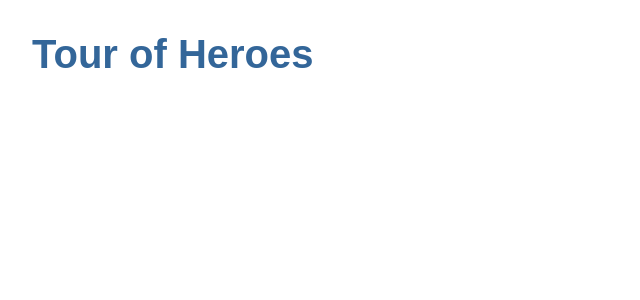
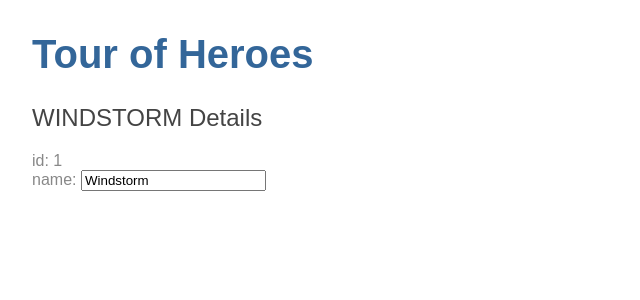
Before and after one commit to tumit/ng6-toh, an Angular app: page / in a window 1280 px wide. Shown: the top 300 px of the page, without its empty margins (0-640 px from the left). Built offline with nearby package versions, Linux system fonts and the light colour scheme.

Commit message:
feat: finish 'The Hero Editor'

```diff
--- a/src/app/app.component.html
+++ b/src/app/app.component.html
@@ -1 +1,2 @@
 <h1>{{title}}</h1>
+<app-heroes></app-heroes>
--- /dev/null
+++ b/src/app/hero.model.ts
@@ -0,0 +1,4 @@
+export class Hero {
+  id: number;
+  name: string;
+}
--- /dev/null
+++ b/src/app/heroes/heroes.component.html
@@ -0,0 +1,7 @@
+<h2 class="hero__details">{{hero.name | uppercase}} Details</h2>
+<div><span>id: </span><span class="hero__id">{{hero.id}}</span></div>
+<div>
+  <label>name:
+    <input class="hero__name" [(ngModel)]="hero.name" placeholder="name">
+  </label>
+</div>
--- /dev/null
+++ b/src/app/heroes/heroes.component.ts
@@ -0,0 +1,21 @@
+import { Component, OnInit } from '@angular/core';
+import { Hero } from '../hero.model';
+
+@Component({
+  selector: 'app-heroes',
+  templateUrl: './heroes.component.html',
+  styleUrls: ['./heroes.component.css']
+})
+export class HeroesComponent implements OnInit {
+
+  hero: Hero = {
+    id: 1,
+    name: 'Windstorm'
+  };
+
+  constructor() { }
+
+  ngOnInit() {
+  }
+
+}
```
Also changed, not shown: src/app/app.module.ts (+7 -2 lines), src/app/shared.module.ts (added, +10 -0 lines), src/app/heroes/heroes.component.css (added), 2 other files (tests, documents, lock files or other folders).
